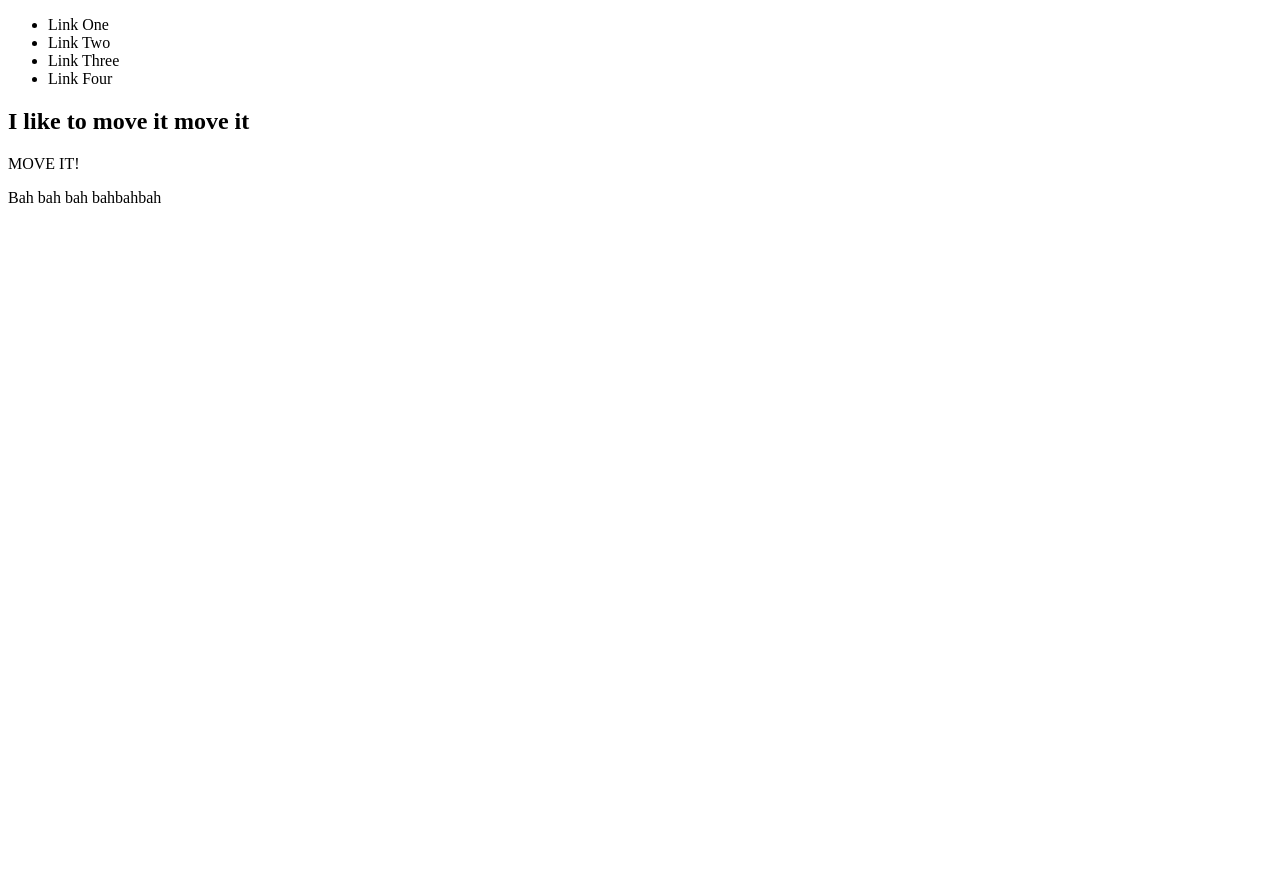
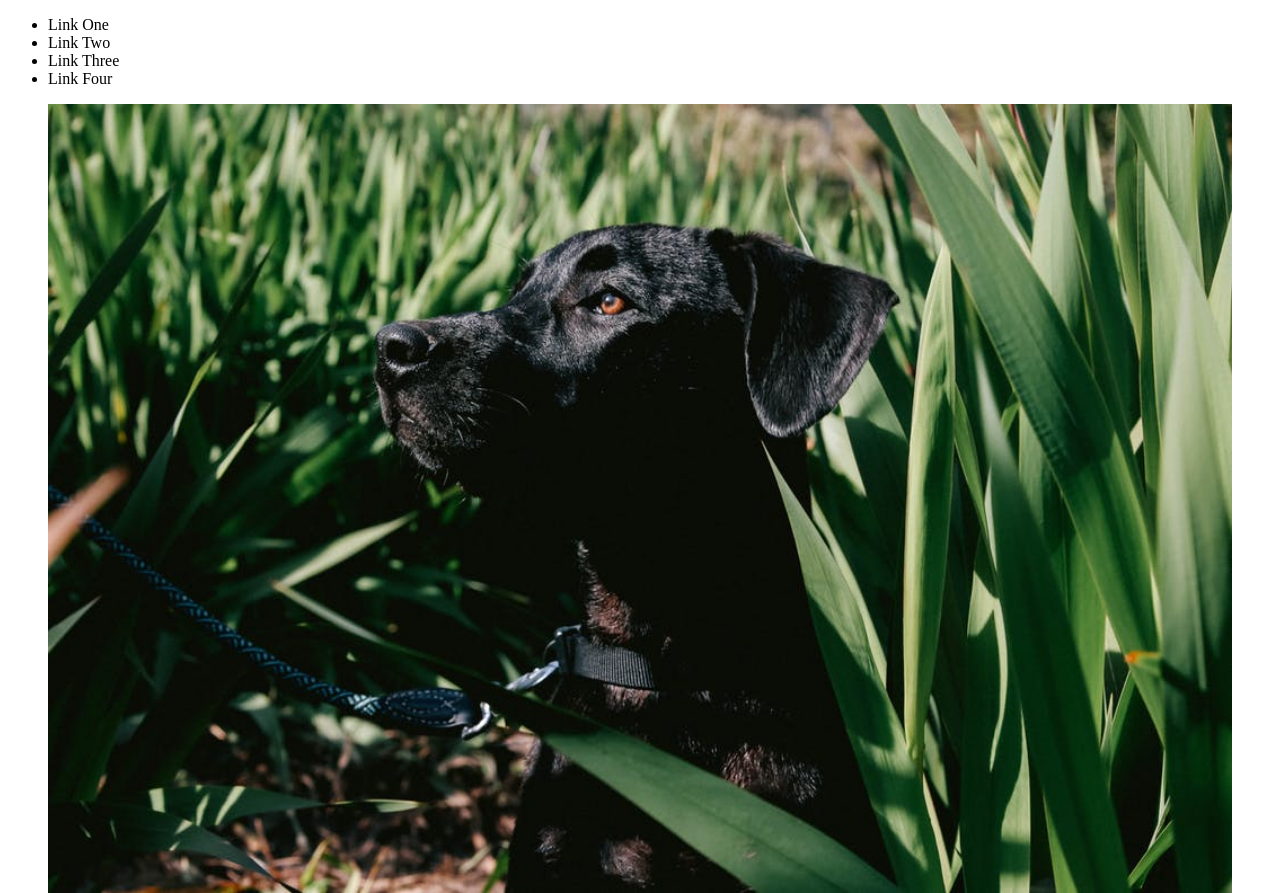
Before and after one commit to Anansi86/First_Project, a plain HTML site: page index.html in a window 1280 px wide. Shown: the top 893 px of the page. Before the commit the page ends 800 px from the top, so only its background shows below. Drawn offline with Linux system fonts and the light colour scheme.

Commit message:
pwrlvlpuppy

```diff
--- a/index.html
+++ b/index.html
@@ -17,6 +17,9 @@
             </ul>
 
         </nav>
+        <figure>
+            <img src="Dog.jpeg" width="100%"/>
+        </figure>
     </header>
     <main>
         <aside>
```
Also changed, not shown: Dog.jpeg (added).
